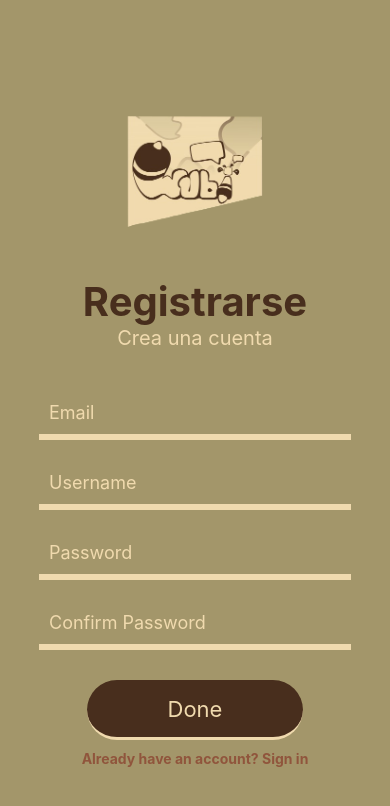
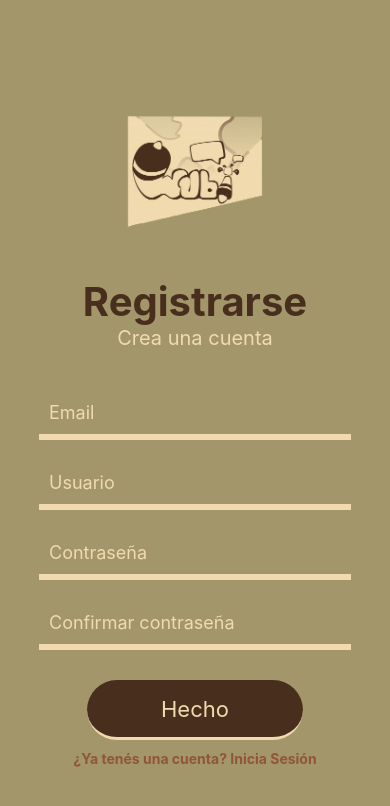
Before and after one commit to npc-ss/pelilist, a React Native app: screen /Register in a window 390 px wide. Shown: the top 806 px of the page. Built offline with nearby package versions, Linux system fonts and the light colour scheme.

Commit message:
Arreglando el boton

```diff
--- a/App.js
+++ b/App.js
@@ -4,6 +4,7 @@ import { StyleSheet, Text, View, TextInput } from 'react-native';
 import Boton from "./componente/Boton";
 import Login from './pantallas/Login';
 import Register from './pantallas/Register';
+import Home from './pantallas/Home';
 import { NavigationContainer } from '@react-navigation/native';
 import  {createStackNavigator} from '@react-navigation/stack';
 import { createNativeStackNavigator } from '@react-navigation/native-stack';
@@ -17,6 +18,7 @@ function App() {
       <Stack.Navigator initialRouteName="Login">
         <Stack.Screen name="Register" component={Register} options={{headerShown: false}}/>
         <Stack.Screen name="Login" component={Login} options={{headerShown: false}}/>
+        <Stack.Screen name="Home" component={Home} options={{headerShown: false}}/>
       </Stack.Navigator>
     </NavigationContainer>
   );
--- a/componente/Boton.js
+++ b/componente/Boton.js
@@ -3,17 +3,20 @@ import React from "react";
 import { StyleSheet, Text } from 'react-native';
 import { LinearGradient } from 'expo-linear-gradient';
 import { useNavigation } from '@react-navigation/native';
+import Login from "../pantallas/Login";
+import Register from "../pantallas/Register";
 
-export default function Boton() {
+export default function Boton({onPress}) {
+
     return (
-        <TouchableOpacity style={styles.container}>
+        <TouchableOpacity style={styles.container} onPress= {onPress}>
             <LinearGradient
                 colors={['#482E1D', '#482E1D']}
                 start={{ x: 0, y: 0 }}
                 end={{ x: 1, y: 1 }}
                 style={styles.button}
             >
-                <Text style={styles.text}>Done</Text>
+                <Text style={styles.text}>Hecho</Text>
             </LinearGradient>
         </TouchableOpacity>
     )
--- a/pantallas/home.js
+++ b/pantallas/home.js
@@ -0,0 +1,59 @@
+import { StatusBar } from 'expo-status-bar';
+import React from 'react';
+import { StyleSheet, Text, View, TextInput, TouchableOpacity } from 'react-native';
+import Boton from "../componente/Boton";
+import {useNavigation}from '@react-navigation/native';
+
+function Home (){
+    const navigation= useNavigation();
+    return (
+    <View style={styles.container}>
+        <Text>akjsn</Text>
+    </View>
+    );
+}
+export default Home;
+
+const styles = StyleSheet.create({
+    container: {
+        flex: 1,
+        backgroundColor: '#A3966A',
+        alignItems: 'center',
+        justifyContent: 'center',
+    },
+    titulo: {
+        fontSize: 40,
+        color: '#482E1D',
+        fontWeight: 'bold',
+    },
+    subtitulo: {
+        fontSize: 20,
+        color: '#F0DAAE',
+        marginBottom: 20,
+    },
+    TextInput: {
+        borderBottomWidth: 6,
+        fontSize: 18,
+        borderColor: '#F0DAAE',
+        width: '80%',
+        height: 50,
+        padding: 10,
+        marginTop: 20,
+        backgroundColor: '#A3966A',
+        color: '#F0DAAE',
+    },
+    olvidarcont: {
+        marginTop: 10,
+        color: '#90553C',
+        fontWeight: 'bold',
+    },
+    registerText: {
+        marginTop: 10,
+        color: '#90553C',
+        fontWeight: 'bold',
+    },
+    image: {
+        height: 200,
+        width: 200,
+    }
+  });
--- a/pantallas/login.js
+++ b/pantallas/login.js
@@ -10,21 +10,21 @@ function Login() {
         <View style={styles.container}>
             <Image style={styles.image} source={require('../assets/Logologin.png')} />
             <Text style={styles.titulo}>Wubi</Text>
-            <Text style={styles.subtitulo}>Inicia sesión</Text>
+            <Text style={styles.subtitulo}>Iniciar sesión</Text>
             <TextInput
-                placeholder="Enter Gmail"
+                placeholder="Email"
                 style={styles.TextInput}
                 placeholderTextColor="#F0DAAE"
             />
             <TextInput
                 style={styles.TextInput}
-                placeholder="Enter Password"
+                placeholder="Contraseña"
                 placeholderTextColor="#F0DAAE"
             />
-            <Boton></Boton>
+            <Boton onPress={() => navigation.navigate('Home')}> </Boton>
             <Text style={styles.olvidarcont}>¿Olvidaste tu contraseña?</Text>
             <TouchableOpacity onPress={() => navigation.navigate('Register')}>
-                <Text style={styles.registerText}>Don't have an account? Sign in</Text>
+                <Text style={styles.registerText}>¿No tenés una cuenta? Registrate</Text>
             </TouchableOpacity>
         </View>
     );
--- a/pantallas/register.js
+++ b/pantallas/register.js
@@ -17,20 +17,22 @@ function Register() {
       />
       <TextInput
 
-        placeholder="Username"
+        placeholder="Usuario"
         style={styles.TextInput}
       />
       <TextInput
         style={styles.TextInput}
-        placeholder="Password"
+        placeholder="Contraseña"
       />
       <TextInput
         style={styles.TextInput}
-        placeholder="Confirm Password"
+        placeholder="Confirmar contraseña"
       />
-      <Boton></Boton>
+      <Boton onPress={() => navigation.navigate('Login')}></Boton>
       <TouchableOpacity onPress={() => navigation.navigate('Login')}>
-        <Text style={styles.olvidarcont}>Already have an account? Sign in</Text></TouchableOpacity>
+
+        <Text style={styles.olvidarcont}>¿Ya tenés una cuenta? Inicia Sesión</Text>
+      </TouchableOpacity>
       <StatusBar style="auto"/>
     </View>
   );
```
Also changed, not shown: componente/BottomTab.js (added), componente/FormSearch.js (added).
